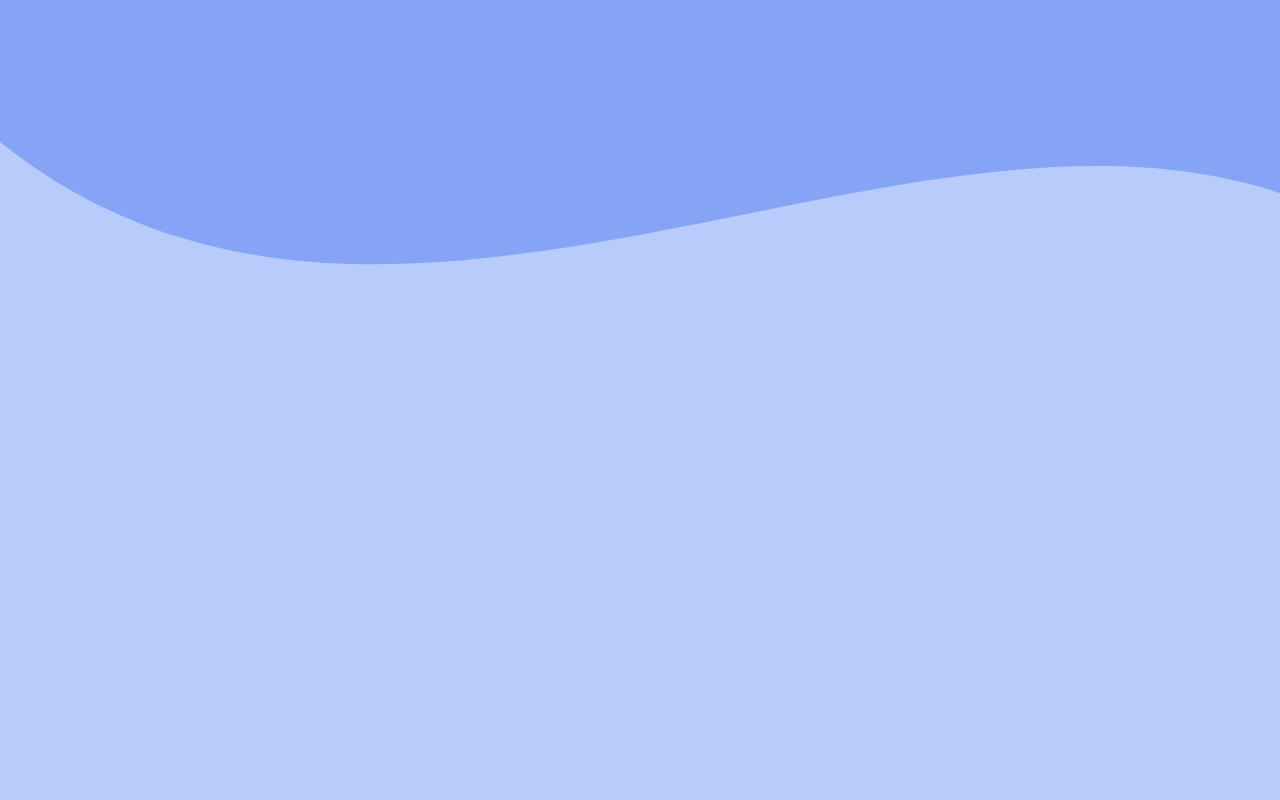
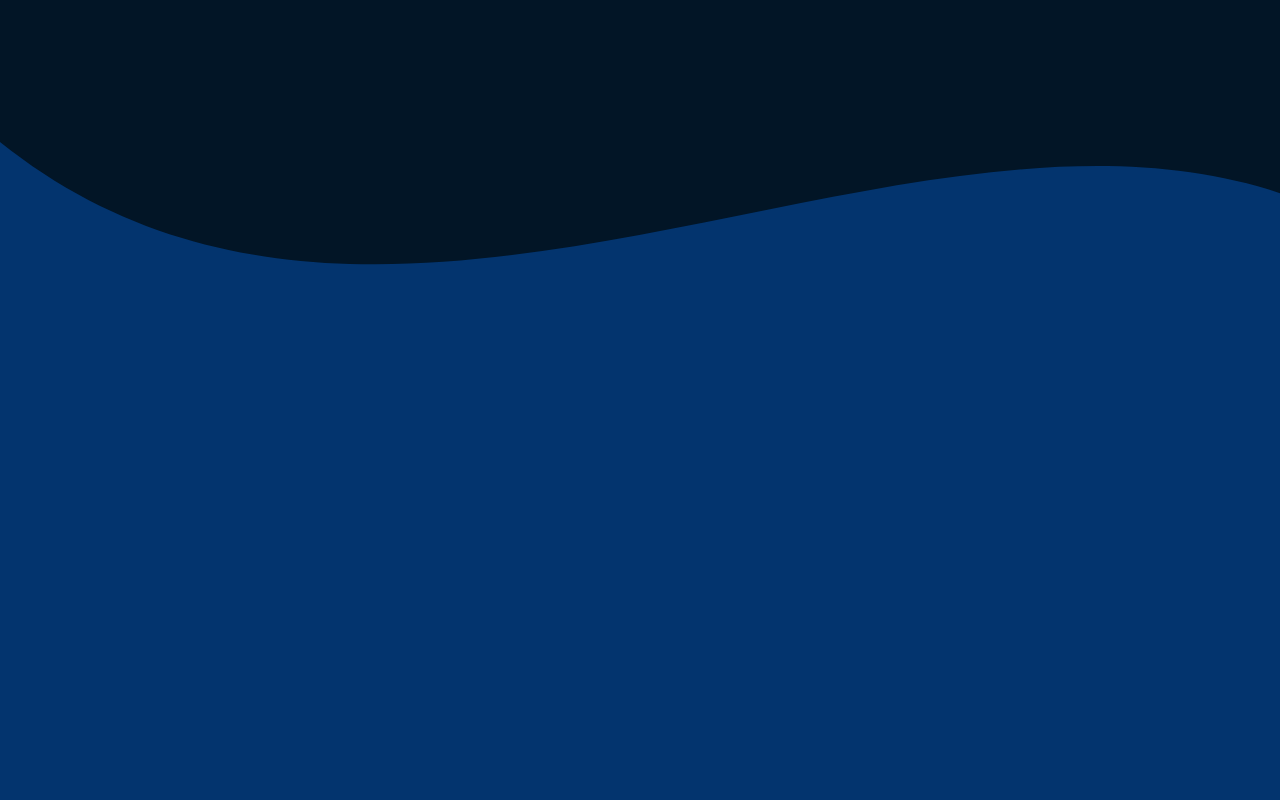
Before and after one commit to hugobarroca/portfolio, a SvelteKit app: page / in a window 1280 px wide. Shown: the top 800 px of the page. Built offline with nearby package versions, Linux system fonts and the light colour scheme.

Commit message:
Updated logos, colorscheme and text

```diff
--- a/src/app.css
+++ b/src/app.css
@@ -1,10 +1,10 @@
 :root {
-	--primary-bg-color: #85a4f6;
-	--secondary-color: #b8ccfc;
-	--primary-text-color: #253c78;
-	--secondary-text-color: #253c78;
-	--highlights-color: #b8ccfc;
-	--links-color: #000000;
+	--primary-bg-color: #021526;
+	--secondary-color: #03346E;
+	--primary-text-color: #FFFFFF;
+	--secondary-text-color: #FFFFFF;
+	--highlights-color: #E2E2B6;
+	--links-color: #6EACDA;
 
 	--font-family: 'Mono', monospace;
 	--font-size-h2: 5.2vmin;
@@ -38,6 +38,7 @@ h3 {
 	.header {
 		max-height: 400px;
 	}
+
 	h2,
 	h3 {
 		font-size: 46px;
--- a/src/routes/+page.svelte
+++ b/src/routes/+page.svelte
@@ -1,8 +1,8 @@
 <script lang="ts">
 	import '../app.css';
 	import { onMount } from 'svelte';
-	import githubLogo from '/static/icons/github-mark.svg';
-	import xLogo from '/static/icons/x-logo.svg';
+	import githubLogo from '/static/icons/github-mark-white.svg';
+	import xLogo from '/static/icons/x-logo-white.svg';
 	import profilePhoto from '/static/Me.jpg';
 
 	let starterContent: HTMLElement;
@@ -52,23 +52,18 @@
 				for new challenges and opportunities to learn and grow! 🌱
 			</p>
 
-			<h2>My Current Job 🏢</h2>
+			<h2>My Experience 🏢</h2>
 
 			<p>
-				I've been working as a backend developer at Create IT since 2021, providing my services as a
-				fullstack software developer for a major Portuguese e-commerce company. 🚚
-			</p>
-
-			<h2>Teck Stack ⚙️</h2>
-
-			<p>
-				I've developed multiple web applications, APIs, and services, both on-prem and utilizing
-				Azure services. ☁️
+				I've been working as a fullstack developer for the past 5 years, honing my C# and .NET
+				skills! I also ocasionally dabble in the Front End, prefering to to work with TypeScript and
+				either ReactJS or Svelte.
 			</p>
 
 			<p>
-				I've worked with a variety of technologies, but the bulk of my experience has been with C#
-				and .NET, as well as FE frameworks such as React and Svelte. 🛠️
+				During this time, I've developed and mantained Web APIs which have served millions of
+				requests, authentication servers with OAuth and OpenID, I've deployed services in both Azure
+				and On-Prem, and worked with databases with many many of rows of data!
 			</p>
 
 			<h2>Certifications 📃</h2>
@@ -319,6 +314,7 @@
 	.footer-link {
 		align-items: center;
 		color: var(--links-color);
+		background-color: var(--secondary-bg-color);
 		display: flex;
 		flex-direction: row;
 		height: auto;
```
Also changed, not shown: static/icons/x-logo-black.svg (renamed from static/icons/x-logo.svg), static/icons/x-logo-white.svg (added).
